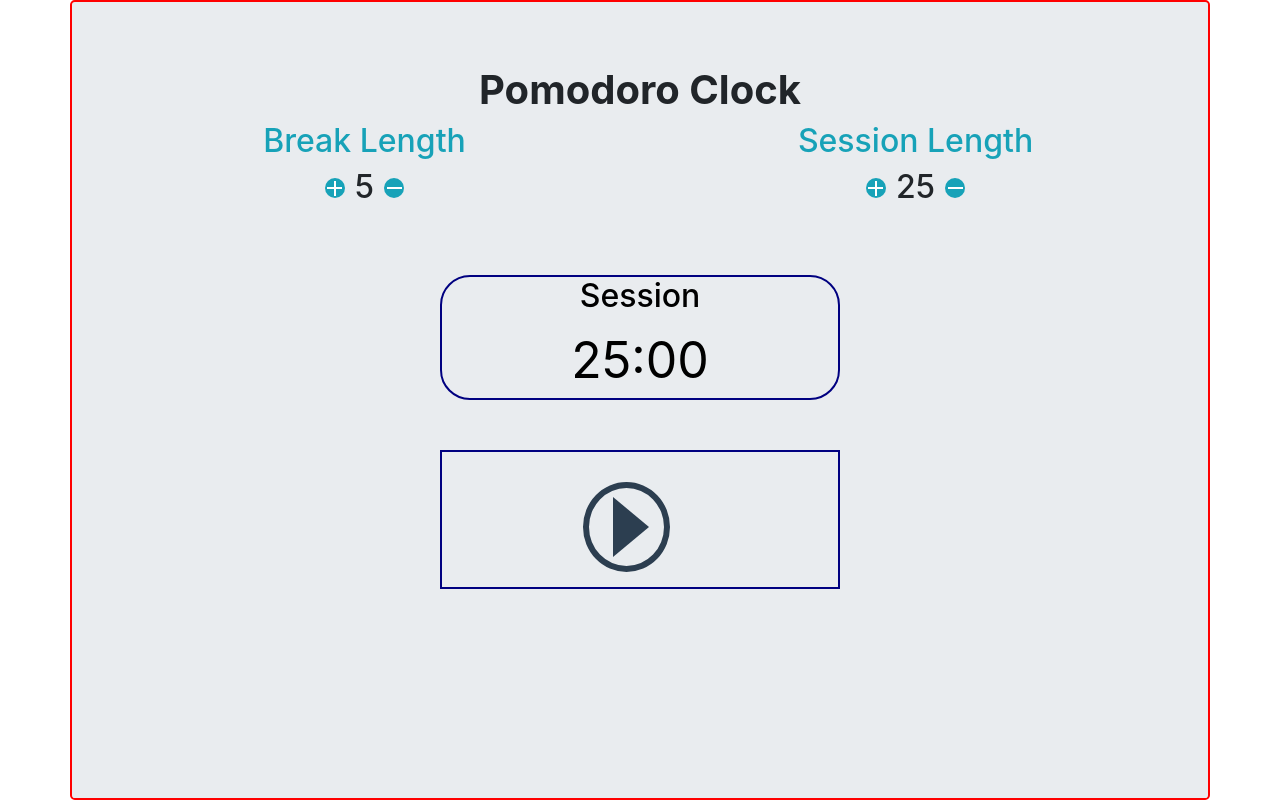
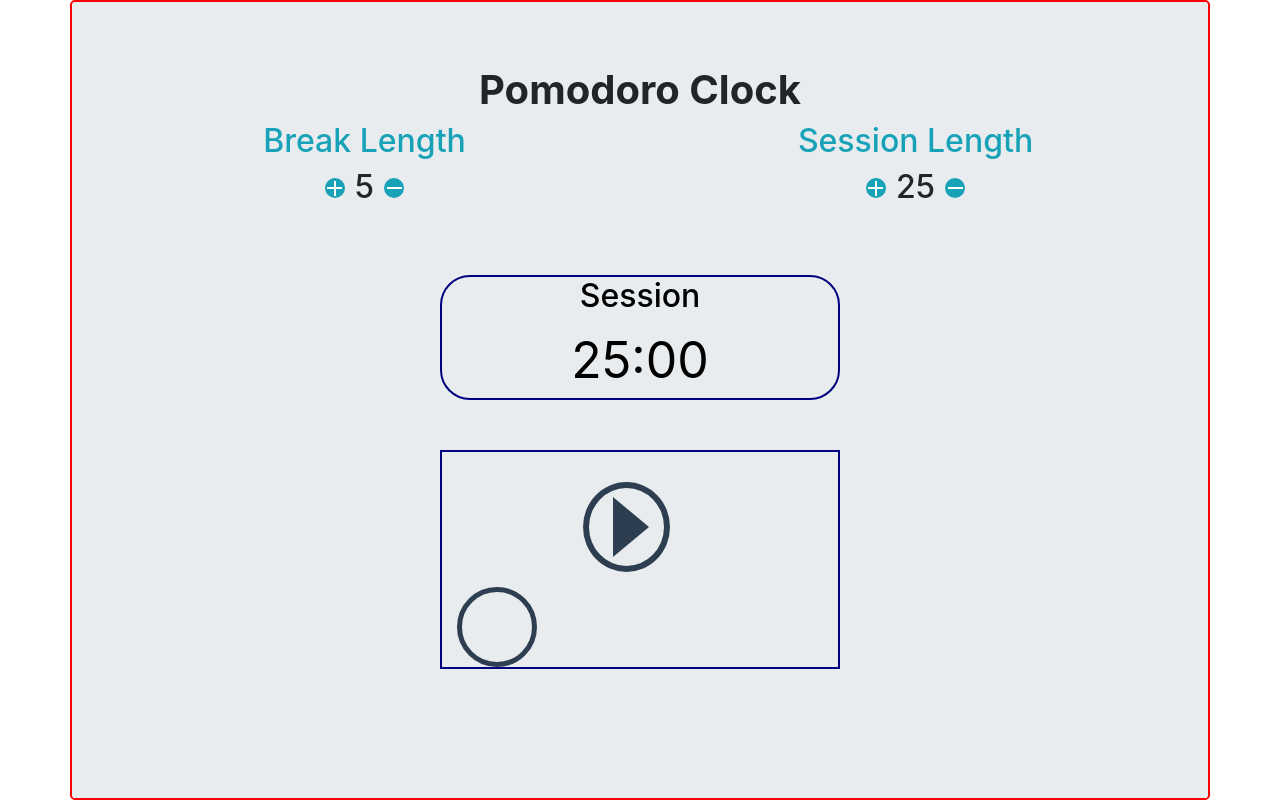
Before and after one commit to petercrackthecode/FCC_PomodoroClock, a React (Create React App) app: page / in a window 1280 px wide. Built offline with nearby package versions, Linux system fonts and the light colour scheme; some icons are missing.

Commit message:
More styling

```diff
--- a/public/index.html
+++ b/public/index.html
@@ -10,6 +10,7 @@
       user's mobile device or desktop. See https://developers.google.com/web/fundamentals/web-app-manifest/
     -->
     <link rel="manifest" href="%PUBLIC_URL%/manifest.json" />
+    <link rel="stylesheet" href="https://icono-49d6.kxcdn.com/icono.min.css">
     <!--
       Notice the use of %PUBLIC_URL% in the tags above.
       It will be replaced with the URL of the `public` folder during the build.
--- a/src/components/ResetBtn.js
+++ b/src/components/ResetBtn.js
@@ -1,5 +1,9 @@
 import React from "react";
 
 export function ResetBtn(props) {
-  return <div id="reset" />;
+  return (
+    <div id="reset">
+      <div  className='icono-sync'/>
+    </div>
+  );
 }
--- a/src/styles/App.css
+++ b/src/styles/App.css
@@ -139,5 +139,25 @@
   -moz-transform: scale(1.1);
   box-shadow: 9px 10px 7px -5px #21183F;
 }
+#app #pomodoro-clock #terminator #reset {
+  border: 5px solid #2c3e50;
+  width: 80px;
+  height: 80px;
+  border-radius: 50%;
+  display: block;
+  text-align: center;
+  line-height: 80px;
+  font-weight: 900;
+  cursor: pointer;
+  transition: 0.8 border;
+}
+#app #pomodoro-clock #terminator #reset:hover, #app #pomodoro-clock #terminator #reset:focus {
+  transform: scale(1.1);
+}
+#app #pomodoro-clock #terminator #reset .icono-sync {
+  transform: scale(1.8);
+  color: #2c3e50;
+  margin-top: -8px;
+}
 
 /*# sourceMappingURL=App.css.map */
--- a/src/styles/App.scss
+++ b/src/styles/App.scss
@@ -170,6 +170,30 @@ $transition-time: 0.8;
                 }
                 */
             }
+
+            #reset {
+                @include Border(5px, $foreground);
+                width: 80px;
+                height: 80px;
+                border-radius: 50%;
+                display: block;
+                text-align: center;
+                line-height: 80px;
+                font-weight: 900;
+                cursor: pointer;
+                transition: $transition-time border;
+
+                &:hover, &:focus {
+                    transform: scale(1.1);
+                }
+
+
+                .icono-sync {
+                    transform: scale(1.8);
+                    color: $foreground;
+                    margin-top: -8px;
+                }
+            }
         }
     }
 }
```
Also changed, not shown: 1 other file (tests, documents, lock files or other folders).
